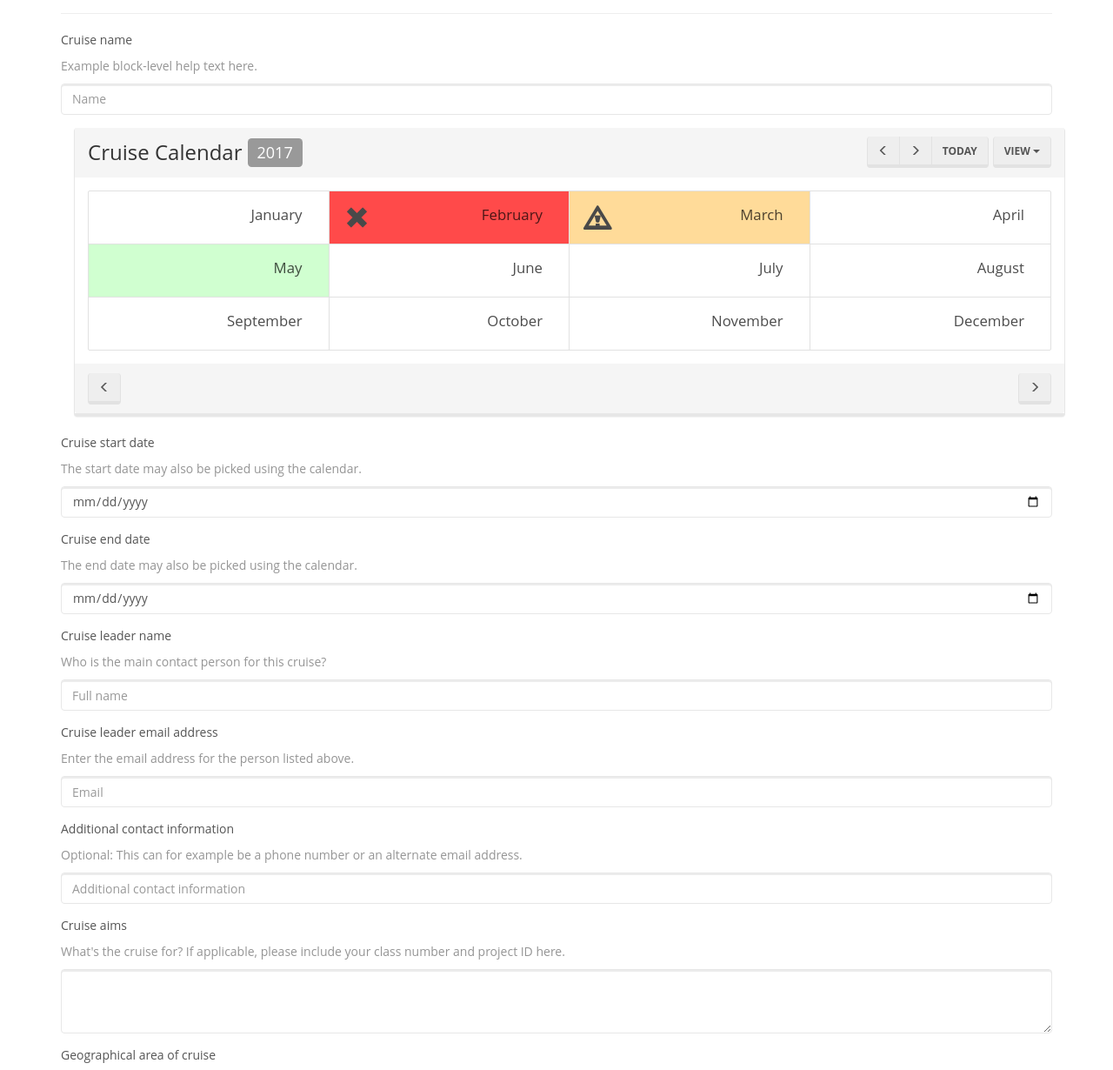
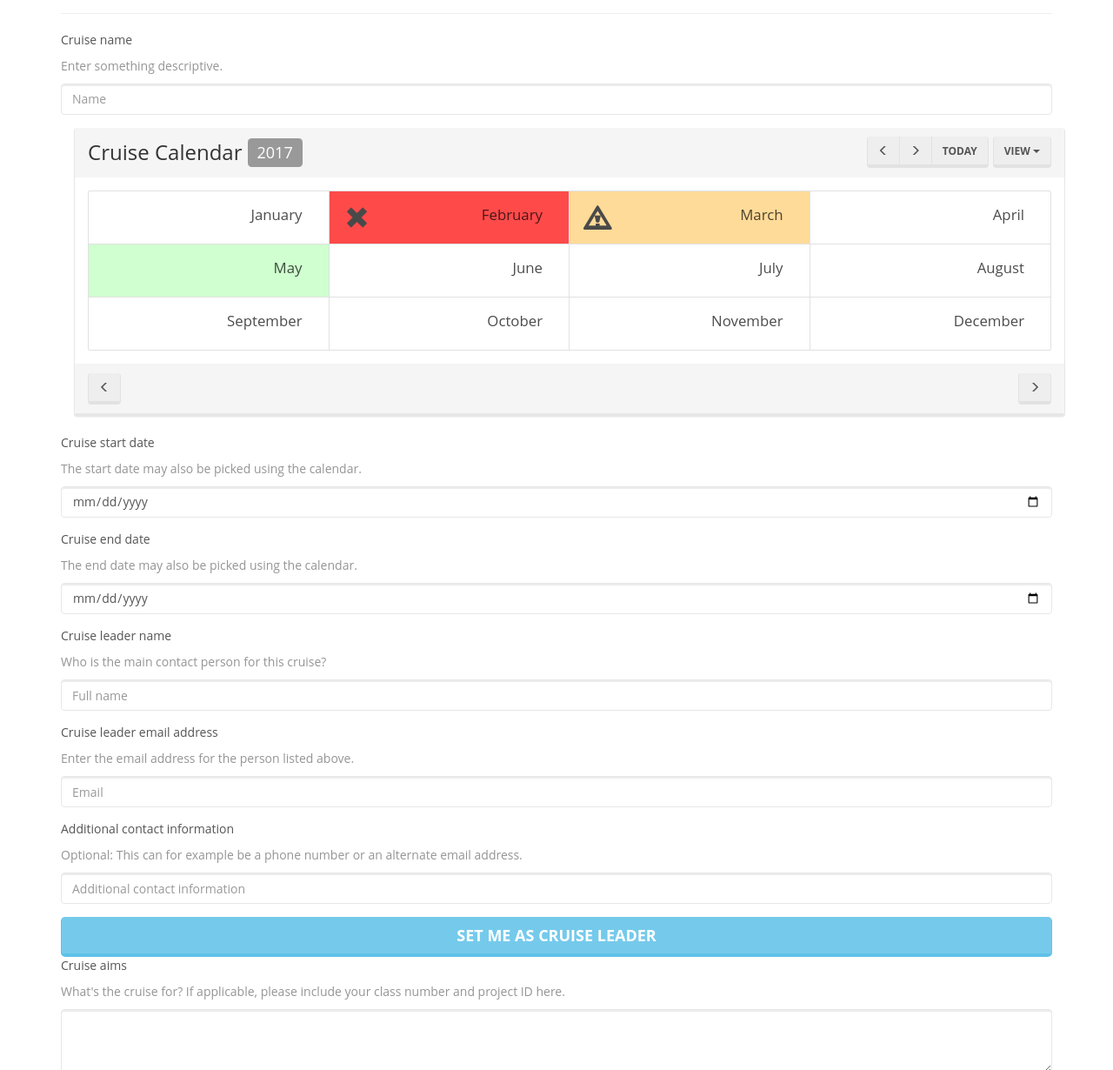
Before and after one commit to Gunnerus/res_frontend, a plain HTML site: page form.html in a window 1280 px wide. Shown: the part 673-1903 px from the top of the page at 87% size. Drawn offline with nearby package versions, Linux system fonts and the light colour scheme.

Commit message:
Added "set me as cruise leader" button

```diff
--- a/form.html
+++ b/form.html
@@ -117,7 +117,7 @@
 					</div>
 					<div class="form-group">
 						<label for="exampleInputEmail1">Cruise name</label>
-						<p class="help-block">Example block-level help text here.</p>
+						<p class="help-block">Enter something descriptive.</p>
 						<input type="email" class="form-control" id="exampleInputEmail1" placeholder="Name">
 					</div>
 					<section class="container calendar">
@@ -183,6 +183,11 @@
 						<label for="exampleInputEmail1">Additional contact information</label>
 						<p class="help-block">Optional: This can for example be a phone number or an alternate email address.</p>
 						<input type="text" class="form-control" id="exampleInputEmail1" placeholder="Additional contact information">
+					</div>
+					<div class="btn-group-justified btn-group">
+						<div class="btn-group btn-group-lg" role="group" aria-label="...">
+							<button type="submit" class="btn btn-info setMeAsCruiseLeader">Set me as cruise leader</button>
+						</div>
 					</div>
 					<div class="form-group">
 						<label for="exampleInputEmail1">Cruise aims</label>
```
